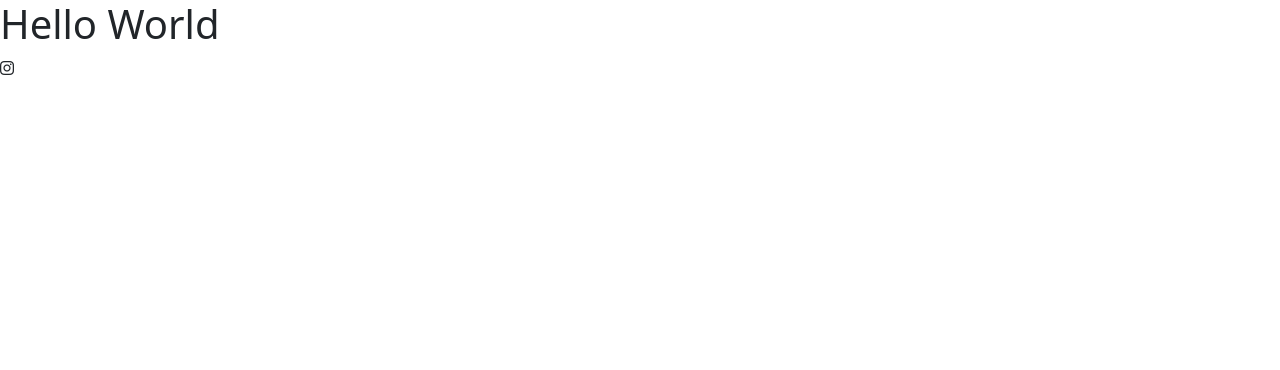
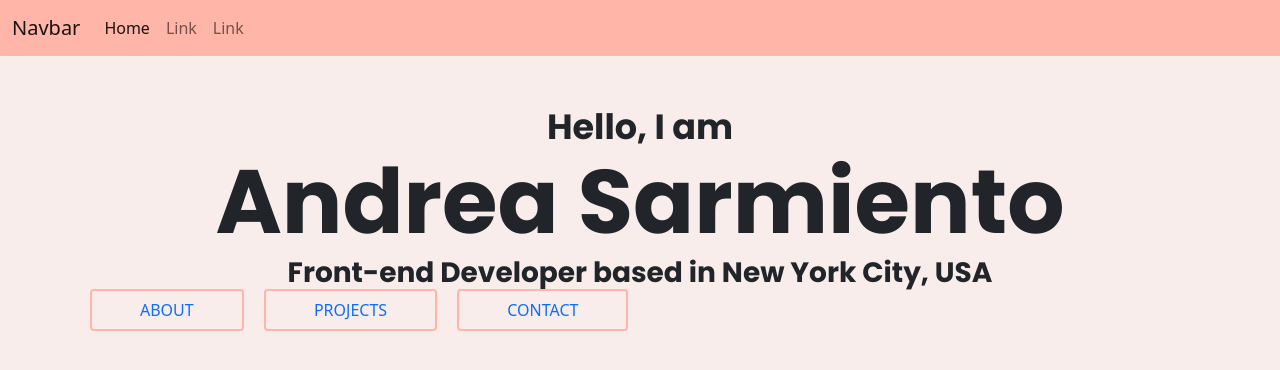
Before and after one commit to asarmie/Portfolio-Project, a plain HTML site: page index.html in a window 1280 px wide. Drawn offline with nearby package versions, Linux system fonts and the light colour scheme.

Commit message:
built homepage

```diff
--- a/index.html
+++ b/index.html
@@ -10,11 +10,6 @@
       integrity="sha384-1BmE4kWBq78iYhFldvKuhfTAU6auU8tT94WrHftjDbrCEXSU1oBoqyl2QvZ6jIW3"
       crossorigin="anonymous"
     />
-    <script
-      src="https://cdn.jsdelivr.net/npm/bootstrap@5.1.3/dist/js/bootstrap.bundle.min.js"
-      integrity="sha384-ka7Sk0Gln4gmtz2MlQnikT1wXgYsOg+OMhuP+IlRH9sENBO0LRn5q+8nbTov4+1p"
-      crossorigin="anonymous"
-    ></script>
     <link rel="stylesheet" href="styles/styles.css" />
     <link rel="preconnect" href="https://fonts.googleapis.com" />
     <link rel="preconnect" href="https://fonts.gstatic.com" crossorigin />
@@ -23,6 +18,11 @@
       rel="stylesheet"
     />
     <script
+      src="https://cdn.jsdelivr.net/npm/bootstrap@5.1.3/dist/js/bootstrap.bundle.min.js"
+      integrity="sha384-ka7Sk0Gln4gmtz2MlQnikT1wXgYsOg+OMhuP+IlRH9sENBO0LRn5q+8nbTov4+1p"
+      crossorigin="anonymous"
+    ></script>
+    <script
       src="https://kit.fontawesome.com/b8122e1ade.js"
       crossorigin="anonymous"
     ></script>
@@ -30,7 +30,62 @@
     <title>Andrea Sarmiento</title>
   </head>
   <body>
-    <h1>Hello World</h1>
-    <i class="fab fa-instagram"></i>
+    <nav
+      class="navbar navbar-expand-lg navbar-light"
+      style="background-color: #ffb5a7"
+    >
+      <div class="container-fluid">
+        <a class="navbar-brand" href="#">Navbar</a>
+        <button
+          class="navbar-toggler"
+          type="button"
+          data-bs-toggle="collapse"
+          data-bs-target="#navbarSupportedContent"
+          aria-controls="navbarSupportedContent"
+          aria-expanded="false"
+          aria-label="Toggle navigation"
+        >
+          <span class="navbar-toggler-icon"></span>
+        </button>
+        <div class="collapse navbar-collapse" id="navbarSupportedContent">
+          <ul class="navbar-nav me-auto mb-2 mb-lg-0">
+            <li class="nav-item">
+              <a class="nav-link active" aria-current="page" href="#">Home</a>
+            </li>
+            <li class="nav-item">
+              <a class="nav-link" href="#">Link</a>
+            </li>
+            <li class="nav-item">
+              <a class="nav-link" href="#">Link</a>
+            </li>
+          </ul>
+        </div>
+      </div>
+    </nav>
+    <div class="container">
+      <h2>Hello, I am</h2>
+      <h1>Andrea Sarmiento</h1>
+      <h3>Front-end Developer based in New York City, USA</h3>
+      <div>
+        <a
+          href="#"
+          class="btn-branding px-5 py-2 mx-2 justify-content-center"
+          target="_blank"
+          >ABOUT</a
+        >
+        <a
+          href="#"
+          class="btn-branding px-5 py-2 mx-2 justify-content-center"
+          target="_blank"
+          >PROJECTS</a
+        >
+        <a
+          href="#"
+          class="btn-branding px-5 py-2 mx-2 justify-content-center"
+          target="_blank"
+          >CONTACT</a
+        >
+      </div>
+    </div>
   </body>
 </html>
--- a/styles/styles.css
+++ b/styles/styles.css
@@ -1 +1,32 @@
-/*font-family: 'Poppins', sans-serif;
+/*font-family: 'Poppins', sans-serif;*/
+:root {
+  --main-font: "Poppins", sans-serif;
+}
+body {
+  background-color: #f8edeb;
+}
+h1,
+h2,
+h3 {
+  font-family: var(--main-font);
+  font-weight: bold;
+  text-align: center;
+}
+h1 {
+  font-size: 90px;
+  margin: 0;
+}
+h2 {
+  font-size: 35px;
+  margin: 0;
+  padding-top: 50px;
+}
+h3 {
+  font-size: 28px;
+}
+
+.btn-branding {
+  text-decoration: none;
+  border: solid #ffb5a7 2px;
+  border-radius: 4px;
+}
```
